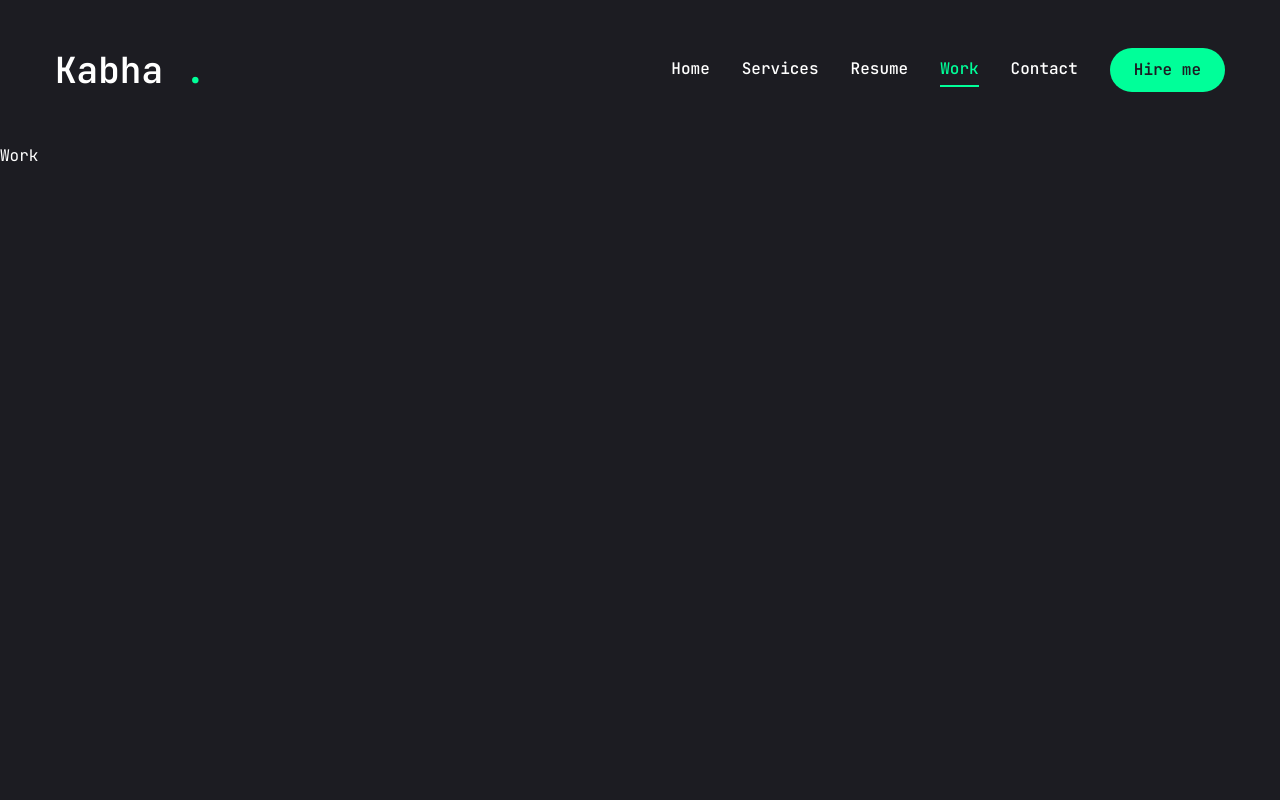
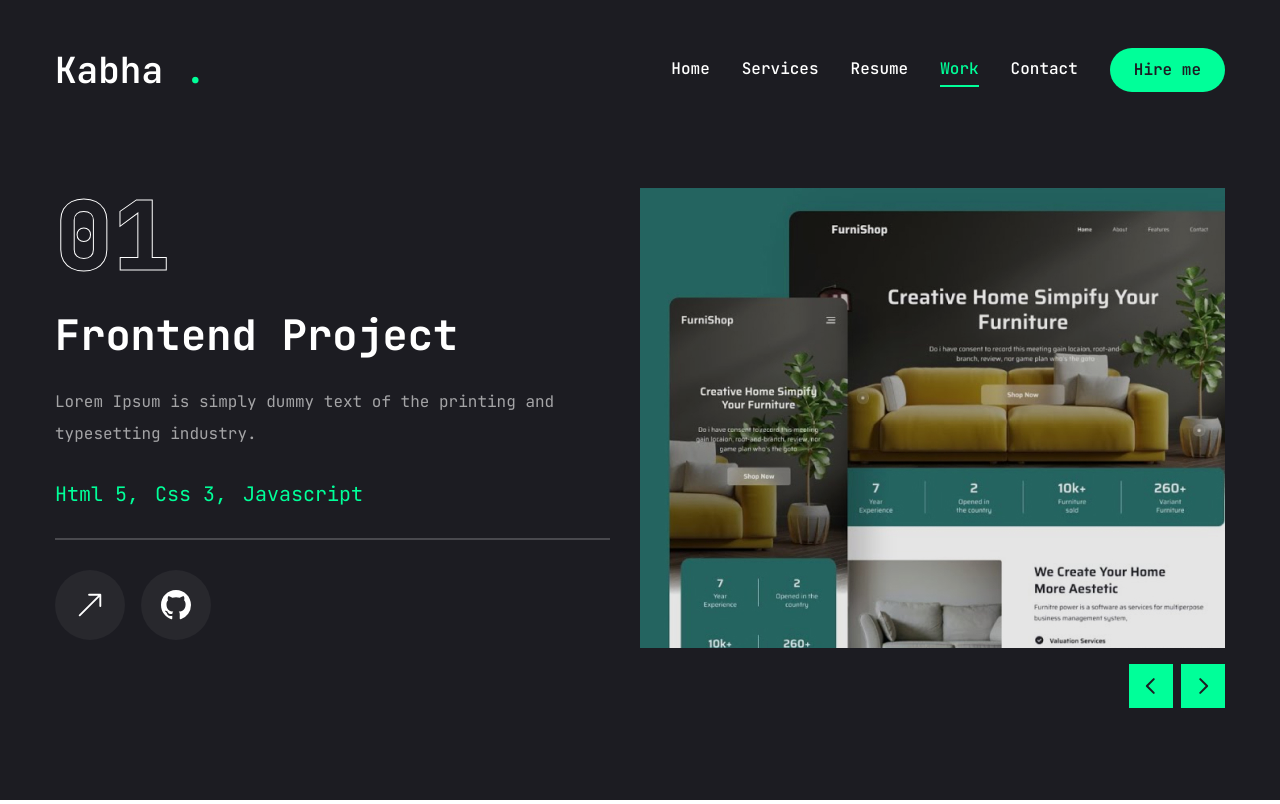
Before and after one commit to kabhamo/Portfolio, a Next.js app: page /work in a window 1280 px wide. Built offline with nearby package versions, Linux system fonts and the light colour scheme.

Commit message:
add: work components and styles

```diff
--- a/package.json
+++ b/package.json
@@ -25,6 +25,7 @@
         "react-countup": "^6.5.3",
         "react-dom": "^18",
         "react-icons": "^5.3.0",
+        "swiper": "^11.1.11",
         "tailwind-merge": "^2.5.2",
         "tailwindcss-animate": "^1.0.7"
     },
--- /dev/null
+++ b/src/app/components/WorkComponents/LiveLink.tsx
@@ -0,0 +1,41 @@
+import {
+    TooltipProvider,
+    Tooltip,
+    TooltipTrigger,
+    TooltipContent,
+} from '@/app/components/ui/tooltip'
+import Link from 'next/link'
+import { BsArrowUpRight, BsGithub } from 'react-icons/bs'
+import { EnumLinkType } from '@/app/utils/enums'
+
+type Props = {
+    type: EnumLinkType
+    link: string
+}
+
+const LiveLink = ({ type, link }: Props) => {
+    return (
+        <Link href={link}>
+            <TooltipProvider delayDuration={100}>
+                <Tooltip>
+                    <TooltipTrigger className="w-[70px] h-[70px] rounded-full bg-white/5 flex justify-center items-center group">
+                        {type === EnumLinkType.Live ? (
+                            <BsArrowUpRight className="text-white text-3xl group-hover:text-accent" />
+                        ) : (
+                            <BsGithub className="text-white text-3xl group-hover:text-accent" />
+                        )}
+                    </TooltipTrigger>
+                    <TooltipContent>
+                        {type === EnumLinkType.Live ? (
+                            <p>Live project</p>
+                        ) : (
+                            <p>Github repository</p>
+                        )}
+                    </TooltipContent>
+                </Tooltip>
+            </TooltipProvider>
+        </Link>
+    )
+}
+
+export default LiveLink
--- /dev/null
+++ b/src/app/components/WorkComponents/WorkSliderBtns.tsx
@@ -0,0 +1,32 @@
+"use client";
+
+import { useSwiper } from "swiper/react";
+import { PiCaretLeftBold, PiCaretRightBold } from "react-icons/pi"
+
+type Props = {
+    containerStyles: string
+    iconStyles: string
+    btnStyles: string
+}
+
+const WorkSliderBtns = ({ containerStyles, iconStyles, btnStyles }: Props) => {
+    const swiper = useSwiper()
+    return (
+        <div className={containerStyles}>
+            <button className={btnStyles}>
+                <PiCaretLeftBold
+                    className={iconStyles}
+                    onClick={() => swiper.slidePrev()}
+                />
+            </button>
+            <button className={btnStyles}>
+                <PiCaretRightBold
+                    className={iconStyles}
+                    onClick={() => swiper.slideNext()}
+                />
+            </button>
+        </div>
+    )
+}
+
+export default WorkSliderBtns
--- a/src/app/resume/page.tsx
+++ b/src/app/resume/page.tsx
@@ -1,5 +1,4 @@
 'use client'
-
 
 import ExperienceCard from '../components/Card/ExperienceCard'
 import {
@@ -19,7 +18,7 @@
             initial={{ opacity: 0 }}
             animate={{
                 opacity: 1,
-                transition: { delay: 2.4, duration: 0.4, ease: 'easeIn' },
+                transition: { delay: 2, duration: 0.4, ease: 'easeIn' },
             }}
             className="min-h-[80vh] flex items-center justify-center py-12 xl:py-0"
         >
@@ -53,7 +52,10 @@
                         </TabsContent>
 
                         {/* aboutme */}
-                        <TabsContent value="aboutme" className="w-full text-cetnter xl:text-left">
+                        <TabsContent
+                            value="aboutme"
+                            className="w-full text-cetnter xl:text-left"
+                        >
                             <AboutCard />
                         </TabsContent>
                     </div>
--- a/src/app/utils/constants.ts
+++ b/src/app/utils/constants.ts
@@ -195,3 +195,43 @@
         },
     ],
 }
+
+export const projects = [
+    {
+        num: '01',
+        category: 'frontend',
+        title: 'project 1',
+        description:
+            'Lorem Ipsum is simply dummy text of the printing and typesetting industry.',
+        stack: [{ name: 'Html 5' }, { name: 'Css 3' }, { name: 'Javascript' }],
+        image: '/assets/work/thumb1.png',
+        live: '',
+        github: '',
+    },
+    {
+        num: '02',
+        category: 'fullstack',
+        title: 'project 2',
+        description:
+            'Lorem Ipsum is simply dummy text of the printing and typesetting industry.',
+        stack: [
+            { name: 'Next.js' },
+            { name: 'Tailwind.css' },
+            { name: 'Node.js' },
+        ],
+        image: '/assets/work/thumb2.png',
+        live: '',
+        github: '',
+    },
+    {
+        num: '03',
+        category: 'frontend',
+        title: 'project 3',
+        description:
+            'Lorem Ipsum is simply dummy text of the printing and typesetting industry.',
+        stack: [{ name: 'Next.js' }, { name: 'Tailwind.css' }],
+        image: '/assets/work/thumb3.png',
+        live: '',
+        github: '',
+    },
+]
--- /dev/null
+++ b/src/app/utils/enums.ts
@@ -0,0 +1,4 @@
+export enum EnumLinkType {
+    Live = 'live',
+    Github = 'github',
+}
--- a/src/app/work/page.tsx
+++ b/src/app/work/page.tsx
@@ -1,5 +1,125 @@
+'use client'
+import { motion } from 'framer-motion'
+import React, { useState } from 'react'
+
+import { Swiper, SwiperSlide, SwiperProps } from 'swiper/react'
+import { Swiper as SwiperCore } from 'swiper';
+import 'swiper/css'
+
+import { projects } from '../utils/constants'
+import Link from 'next/link'
+import LiveLink from '../components/WorkComponents/LiveLink'
+import { EnumLinkType } from '../utils/enums'
+import Image from 'next/image';
+import WorkSliderBtns from '@/app/components/WorkComponents/WorkSliderBtns';
 const Work = () => {
-    return <div>Work</div>
+    const [project, setProject] = useState(projects[0])
+
+    const handleSlideChange = (swiper: SwiperCore) => {
+        // Get current slide index
+        const currentIndex = swiper.activeIndex
+        // Update project state based on current slide index
+        setProject(projects[currentIndex])
+    }
+
+    return (
+        <motion.section
+            initial={{ opacity: 0 }}
+            animate={{ opacity: 1, transition: { delay: 2, duration: 0.4, ease: "easeIn" } }}
+            className="min-h-[80vh] flex flex-col justify-center py-12 xl:px-0"
+        >
+            <div className="container mx-auto">
+                <div className="flex flex-col xl:flex-row xl:gap-[30px]">
+                    <div className="w-full xl:w-[50%] xl:h-[460px] flex flex-col xl:justify-between order-2 xl:order-none">
+                        <div className='flex flex-col gap-[30px] h-[50%]'>
+                            {/* outline num */}
+                            <div className="text-8xl leading-none font-extrabold text-transparent text-outline">
+                                {project.num}
+                            </div>
+                            {/* project category */}
+                            <h2 className="text-[42px] font-bold leading-none text-white group-hover:text-accent transition-all duration-500 capitalize">
+                                {project.category} project
+                            </h2>
+                            {/* project description */}
+                            <p className="text-white/60">
+                                {project.description}
+                            </p>
+
+                            {/* stack */}
+                            <ul className="flex gap-4">
+                                {project.stack.map((item, index) => {
+                                    return (
+                                        <li
+                                            key={index}
+                                            className="text-xl text-accent"
+                                        >
+                                            {item.name}
+                                            {index !==
+                                                project.stack.length - 1 && ','}
+                                        </li>
+                                    )
+                                })}
+                            </ul>
+                            {/* border */}
+                            <div className="border border-white/20"></div>
+                            {/* buttons */}
+                            <div className='flex items-center gap-4'>
+                                {/* Live project button */}
+                                <LiveLink
+                                    type={EnumLinkType.Live}
+                                    link={project.live}
+                                />
+                                {/* github project button */}
+                                <LiveLink
+                                    type={EnumLinkType.Github}
+                                    link={project.github}
+                                />
+                            </div>
+                        </div>
+                    </div>
+                    <div className="w-full xl:w-[50%]">
+                        <Swiper
+                            spaceBetween={30}
+                            slidesPerView={1}
+                            className='xl:h-[520px] mb-12'
+                            onSlideChange={handleSlideChange}
+                        >
+                            {projects.map((project, index) => {
+                                return (
+                                    <SwiperSlide
+                                        key={index}
+                                        className='w-full'
+                                    >
+                                        <div className='h-[460px] relative group flex justify-center items-center bg-pink-50/20'>
+                                            {/* overlay */}
+                                            <div className='absolute top-0 bottom-0 w-full h-full bg-black/10 z-10'></div>
+                                            {/* iamge */}
+                                            <div className='relative w-full h-full'>
+                                                <Image
+                                                    src={project.image}
+                                                    fill
+                                                    className='object-cover'
+                                                    alt='thumb'
+                                                    quality={100}
+                                                />
+                                            </div>
+                                        </div>
+                                    </SwiperSlide>
+                                )
+                            })}
+                            {/* slider buttons */}
+                            <WorkSliderBtns
+                                containerStyles='flex gap-2 absolute right-0 bottom-[calc(50%_-_22px)] xl:bottom-0 z-20 w-full justify-between xl:w-max xl:justify-none'
+                                btnStyles='bg-accent hover:bg-accent-hover text-primary text-[22px] w-[44px] h-[44px] flex justify-center items-center transition-all'
+                                iconStyles=''
+                            />
+
+                        </Swiper>
+                    </div>
+                </div>
+            </div>
+        </motion.section>
+    )
 }
 
 export default Work
```
Also changed, not shown: src/app/components/Card/AboutCard.tsx (+9 -7 lines), 1 other file (tests, documents, lock files or other folders).
